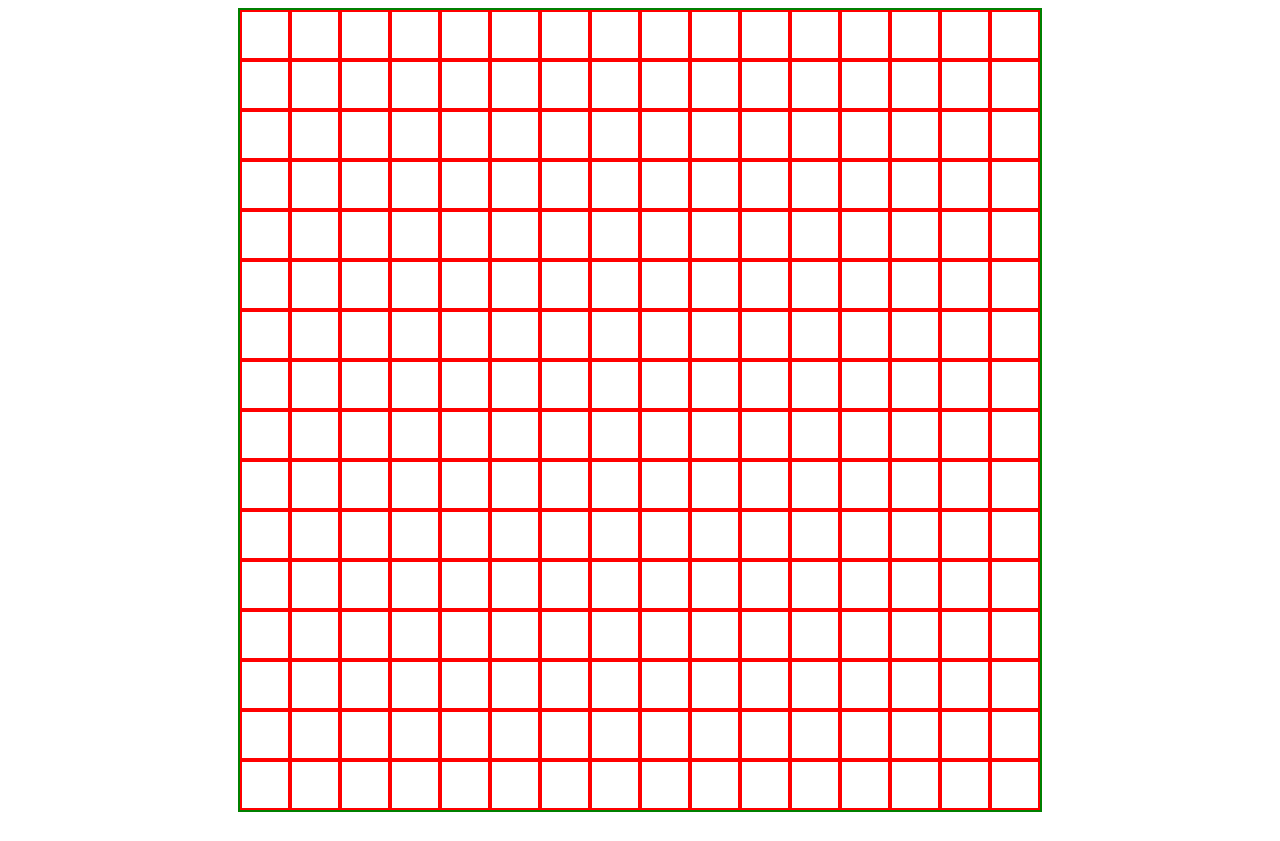
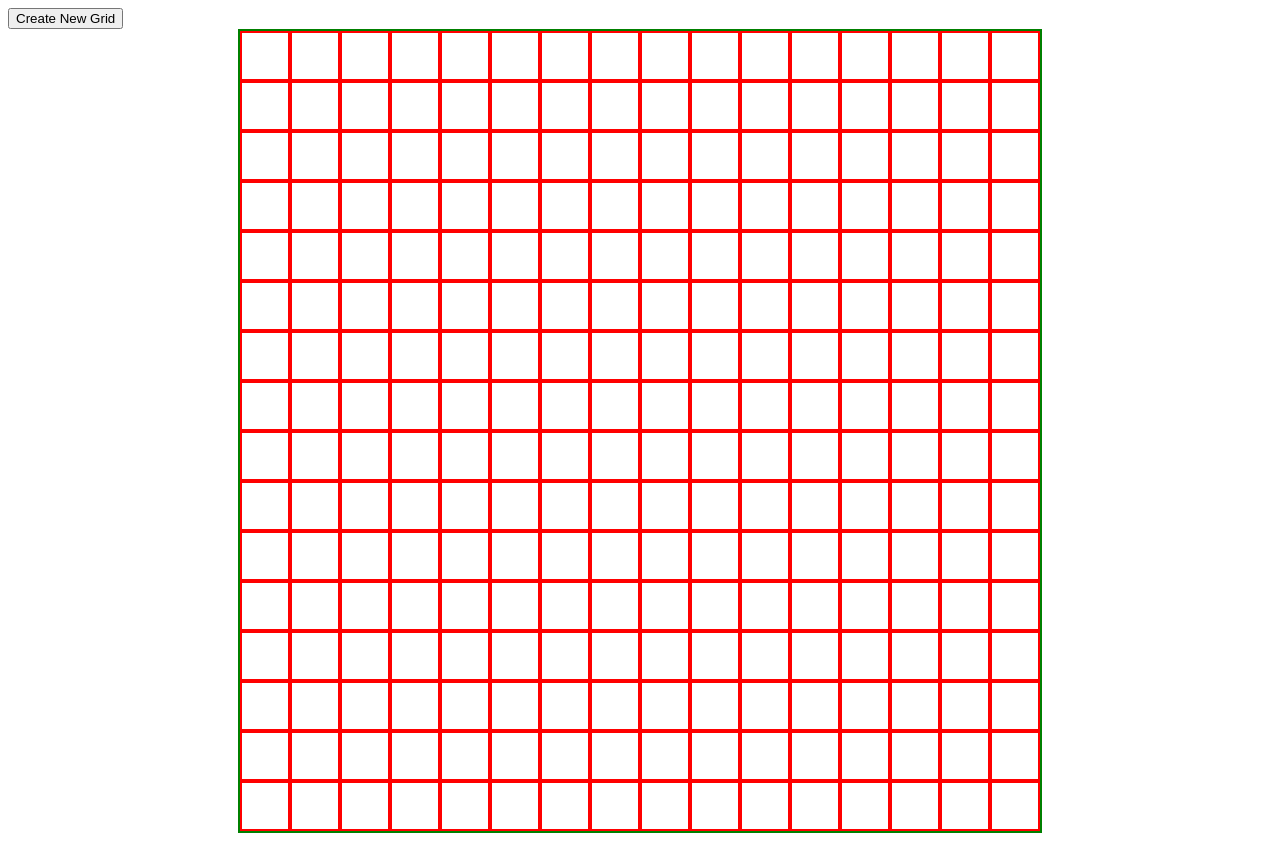
Before and after one commit to juturusumanth23/etch-a-sketch, a plain HTML site: page index.html in a window 1280 px wide. Before the commit the page ends 820 px from the top, so only its background shows below. Drawn offline with Linux system fonts and the light colour scheme.

Commit message:
Add a button to set grid size as per user input

```diff
--- a/index.html
+++ b/index.html
@@ -8,6 +8,7 @@
     <title>Document</title>
 </head>
 <body>
+    <button id="btn">Create New Grid</button>
     <div id="container">
 
     </div>
--- a/javascript.js
+++ b/javascript.js
@@ -1,12 +1,28 @@
 const container = document.querySelector("#container");
-let divsCount = 16;
+const btn = document.querySelector("#btn");
 
-for (let i=0;i<divsCount**2;i++) {
-    const div = document.createElement("div");
+btn.addEventListener("click", () => createNewGrid(getGridSize()));
 
-    container.appendChild(div);
-    div.addEventListener("mouseenter", (e)=> {
-        e.target.style.backgroundColor="green";
-    });
+function getGridSize() {
+    return prompt("Enter the Grid Size");
+}
+
+function createNewGrid(gridSize) {
+
+    while (container.firstChild) {
+        container.removeChild(container.firstChild);
+    }
+
+    for (let i=0;i<gridSize**2;i++) {
+        const div = document.createElement("div");
+
+        container.appendChild(div);
+        div.addEventListener("mouseenter", (e)=> {
+            e.target.style.backgroundColor="green";
+        });
+
+    }
 
 }
+
+createNewGrid(16);
```
